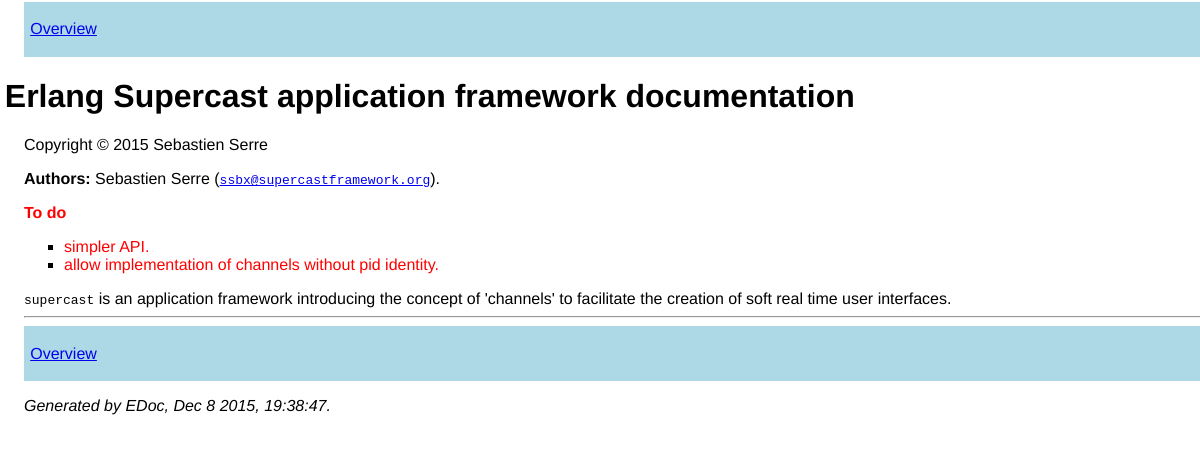
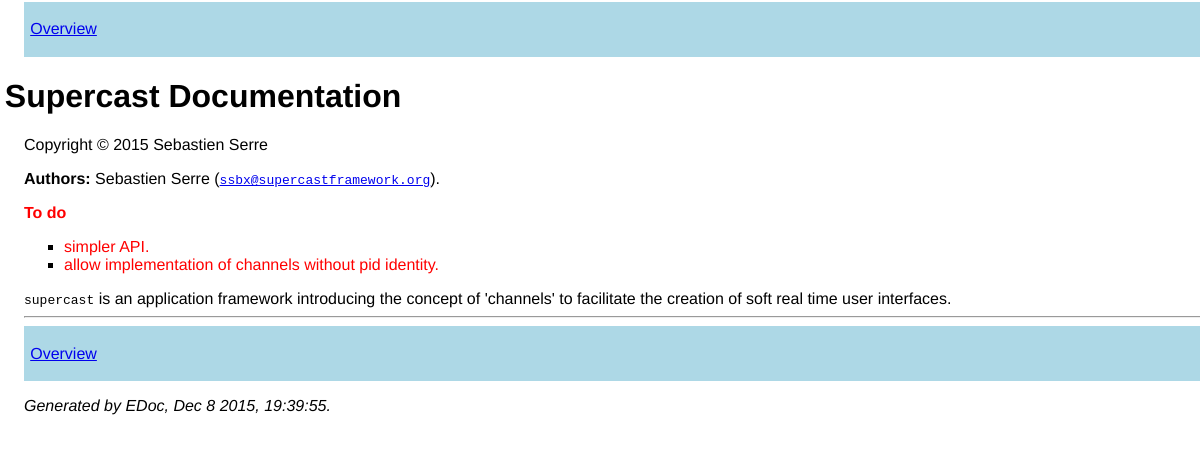
Before and after one commit to supercastframework/supercastframework.github.io, a plain HTML site: page doc/overview-summary.html in a window 1280 px wide. Shown: the part 17-470 px from the top of the page, 0-1200 px from the left. Drawn offline with Linux system fonts and the light colour scheme.

Commit message:
doc update

```diff
--- a/doc/overview-summary.html
+++ b/doc/overview-summary.html
@@ -2,12 +2,12 @@
 <html>
 <head>
 <meta http-equiv="Content-Type" content="text/html; charset=UTF-8">
-<title>Erlang Supercast application framework documentation</title>
+<title>Supercast Documentation</title>
 <link rel="stylesheet" type="text/css" href="stylesheet.css" title="EDoc">
 </head>
 <body bgcolor="white">
 <div class="navbar"><a name="#navbar_top"></a><table width="100%" border="0" cellspacing="0" cellpadding="2" summary="navigation bar"><tr><td><a href="overview-summary.html" target="overviewFrame">Overview</a></td><td><a href="http://www.erlang.org/"><img src="erlang.png" align="right" border="0" alt="erlang logo"></a></td></tr></table></div>
-<h1>Erlang Supercast application framework documentation</h1>
+<h1>Supercast Documentation</h1>
 <p>Copyright © 2015 Sebastien Serre</p>
 <p><b>Authors:</b> Sebastien Serre (<a href="mailto:ssbx@supercastframework.org"><tt>ssbx@supercastframework.org</tt></a>).</p>
 <p><b><font color="red">To do</font></b><ul><li><font color="red">simpler API.</font></li><li><font color="red">allow implementation of channels without pid identity.
@@ -15,6 +15,6 @@
 <code>supercast</code> is an application framework introducing the concept of 'channels' to facilitate the creation of soft real time user interfaces.
 <hr>
 <div class="navbar"><a name="#navbar_bottom"></a><table width="100%" border="0" cellspacing="0" cellpadding="2" summary="navigation bar"><tr><td><a href="overview-summary.html" target="overviewFrame">Overview</a></td><td><a href="http://www.erlang.org/"><img src="erlang.png" align="right" border="0" alt="erlang logo"></a></td></tr></table></div>
-<p><i>Generated by EDoc, Dec 8 2015, 19:38:47.</i></p>
+<p><i>Generated by EDoc, Dec 8 2015, 19:39:55.</i></p>
 </body>
 </html>
```
Also changed, not shown: doc/supercast.html (+1 -1 lines), doc/supercast_acctrl.html (+1 -1 lines), doc/supercast_acctrl_rbac.html (+1 -1 lines), doc/supercast_app.html (+1 -1 lines), doc/supercast_auth.html (+1 -1 lines), doc/supercast_auth_dev.html (+1 -1 lines), doc/supercast_auth_xml.html (+1 -1 lines), doc/supercast_channel.html (+1 -1 lines), doc/supercast_controler.html (+1 -1 lines), doc/supercast_encoder.html (+1 -1 lines), doc/supercast_encoder_native.html (+1 -1 lines), doc/supercast_endpoint.html (+1 -1 lines), doc/supercast_endpoint_tcp.html (+1 -1 lines), doc/supercast_endpoint_websocket.html (+1 -1 lines), 3 more files, 1 other file.
